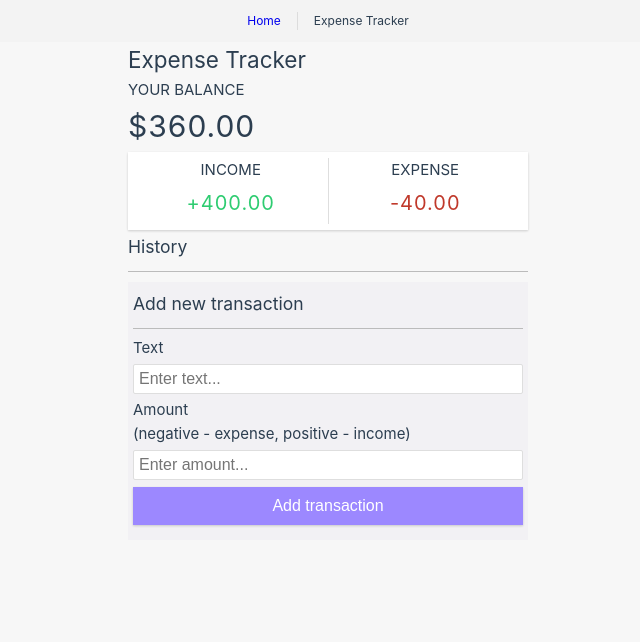
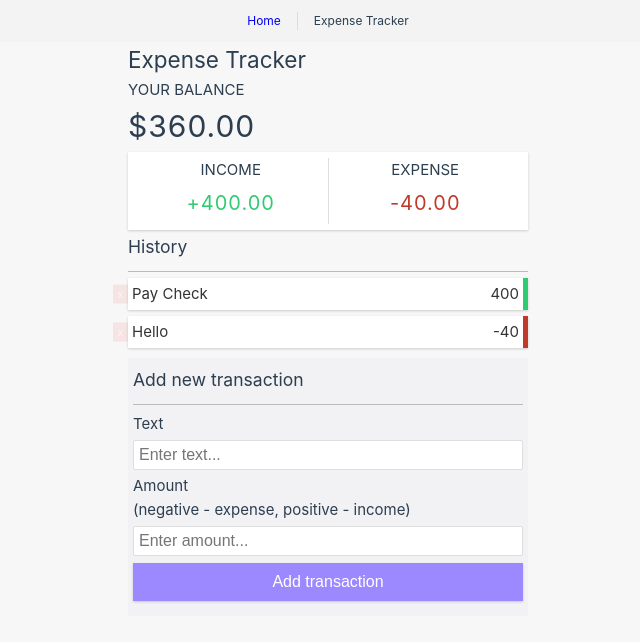
Before and after one commit to hassamulhaq/vue-expense-tracker, a Vue app: page /expense-tracker in a window 1280 px wide. Shown: the top 642 px of the page, without its empty margins (312-952 px from the left). Built offline with nearby package versions, Linux system fonts and the light colour scheme.

Commit message:
Delete expense functional

```diff
--- a/src/components/ExpenseTracker/TransactionList.vue
+++ b/src/components/ExpenseTracker/TransactionList.vue
@@ -7,6 +7,13 @@ defineProps({
     default: () => []
   }
 })
+const emit = defineEmits([
+  'deleteExpense'
+]);
+
+function deleteExpenseHandler(id: string) {
+  emit('deleteExpense', id);
+}
 </script>
 
 <template>
@@ -14,12 +21,12 @@ defineProps({
     <h3>History</h3>
     <ul id="list" class="list">
       <li
-        v-for="transaction in transactions"
-        :key="transaction.id"
-        :data-nanoid="transaction.id"
-        :class="(Number(transaction.amount) < 0) ? 'minus' : 'plus'">
+          v-for="transaction in transactions"
+          :key="transaction.id"
+          :data-nanoid="transaction.id"
+          :class="(Number(transaction.amount) < 0) ? 'minus' : 'plus'">
         {{ transaction?.name || 'N/A' }} <span>{{ Number(transaction?.amount) || '-' }}</span>
-        <button class="delete-btn" @click="$emit('deleteExpenseRecord', transaction.id)">x</button>
+        <button class="delete-btn" @click="deleteExpenseHandler(transaction.id)">x</button>
       </li>
     </ul>
   </div>
--- a/src/views/ExpenseTrackerView.vue
+++ b/src/views/ExpenseTrackerView.vue
@@ -3,7 +3,7 @@
     <Header/>
     <Balance :total="total"/>
     <IncomeExpenses :expense="expense" :income="income"/>
-    <TransactionList />
+    <TransactionList :transactions="transactions" @deleteExpense="deleteExpenseFn"/>
     <AddTransaction @transactionSubmitted="transactionSubmitted"/>
   </div>
 </template>
@@ -67,6 +67,10 @@ function transactionSubmitted(data: any) {
   return false;
 }
 
-
+function deleteExpenseFn(id: string) {
+  transactions.value = transactions.value.filter((item) => {
+    return item.id != id;
+  });
+}
 
 </script>
```
